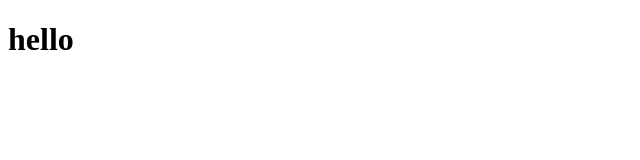
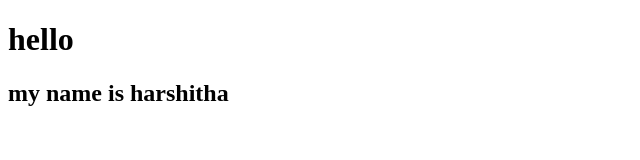
Before and after one commit to harshitha2182000/project1, a plain HTML site: page index.html in a window 1280 px wide. Shown: the whole page, without its empty margins (0-640 px from the left). Drawn offline with Linux system fonts and the light colour scheme.

Commit message:
name added

```diff
--- a/index.html
+++ b/index.html
@@ -8,5 +8,6 @@
 </head>
 <body>
     <h1>hello</h1>
+    <h2>my name is harshitha</h2>
 </body>
 </html>
```
